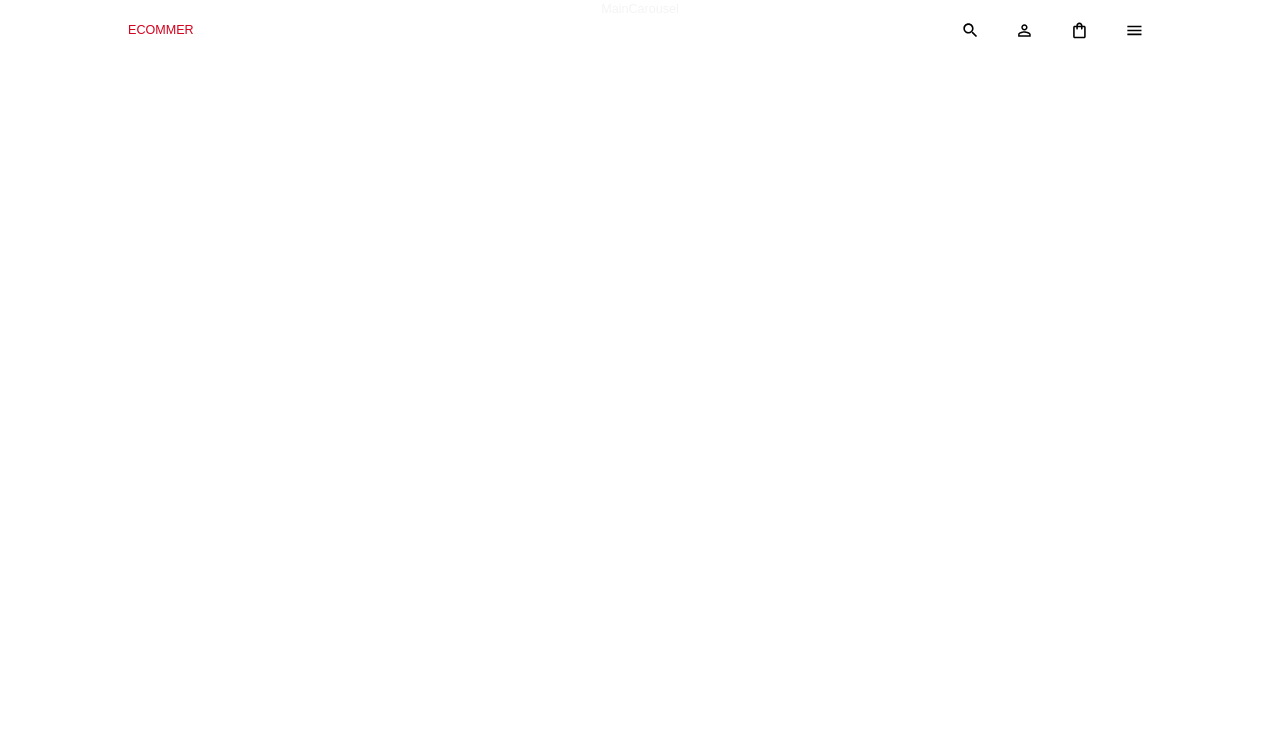
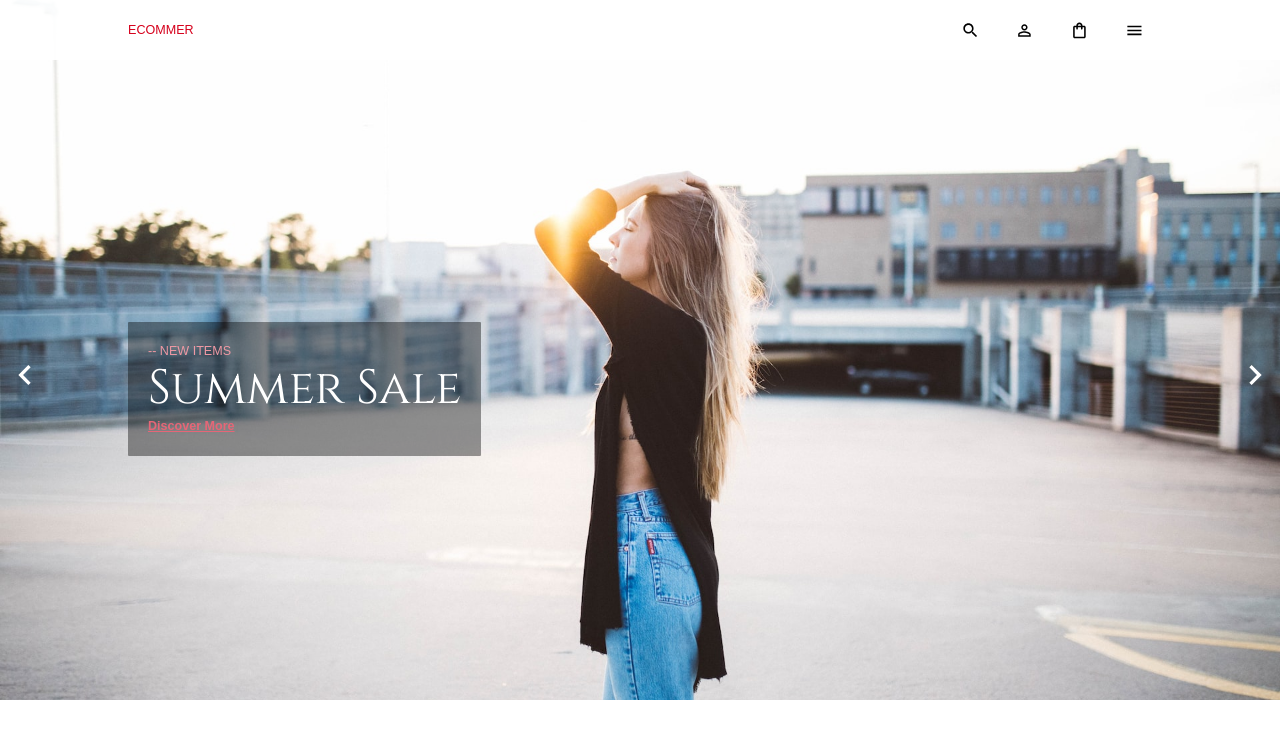
Before and after one commit to mouradchaker/FULLSTACK-React-Ecommerce-App, a React (Create React App) app in the folder client/: page / in a window 1280 px wide. Shown: the top 738 px of the page. Built offline with nearby package versions, Linux system fonts and the light colour scheme; a web font is replaced by a local one.

Commit message:
home-MainCarouselPart2

```diff
--- a/client/src/scenes/Home/MainCarousel.jsx
+++ b/client/src/scenes/Home/MainCarousel.jsx
@@ -33,7 +33,7 @@ function MainCarousel() {
             position: "absolute",
             top: "50%",
             left: "0",
-            color: "red",
+            color: "white",
             padding: "5px",
             zIndex: "10",
           }}
@@ -48,7 +48,7 @@ function MainCarousel() {
             position: "absolute",
             top: "50%",
             right: "0",
-            color: "red",
+            color: "white",
             padding: "5px",
             zIndex: "10",
           }}
@@ -57,7 +57,44 @@ function MainCarousel() {
         </IconButton>
       )}
     >
-      MainCarousel
+      {Object.values(heroTextureImports).map((texture, index) => (
+        <Box key={`carousel-image-${index}`}>
+          <img
+            src={texture}
+            alt={`carousel-${index}`}
+            style={{
+              width: "100%",
+              height: "700px",
+              objectFit: "cover",
+              backgroundAttachment: "fixed",
+            }}
+          />
+
+          <Box
+            color="white"
+            padding="20px"
+            borderRadius="1px"
+            textAlign="left"
+            backgroundColor="rgb(0, 0, 0, 0.4)"
+            position="absolute"
+            top="46%"
+            left={isNonMobile ? "10%" : "0"}
+            right={isNonMobile ? undefined : "0"}
+            margin={isNonMobile ? undefined : "0 auto"}
+            maxWidth={isNonMobile ? undefined : "240px"}
+          >
+            <Typography color={shades.secondary[200]}>-- NEW ITEMS</Typography>
+            <Typography variant="h1">Summer Sale</Typography>
+            <Typography
+              fontWeight="bold"
+              color={shades.secondary[300]}
+              sx={{ textDecoration: "underline" }}
+            >
+              Discover More
+            </Typography>
+          </Box>
+        </Box>
+      ))}
     </Carousel>
   );
 }
```
